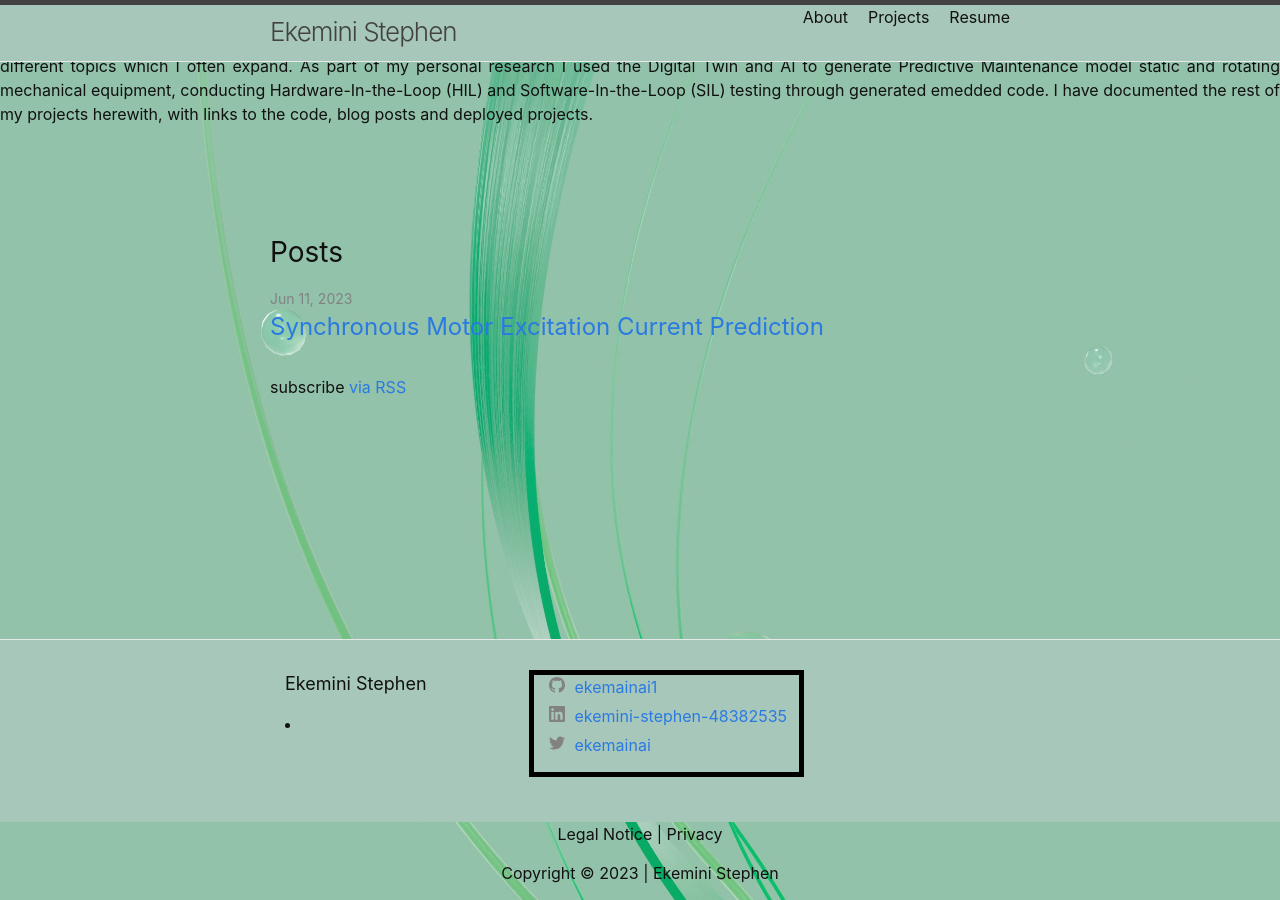
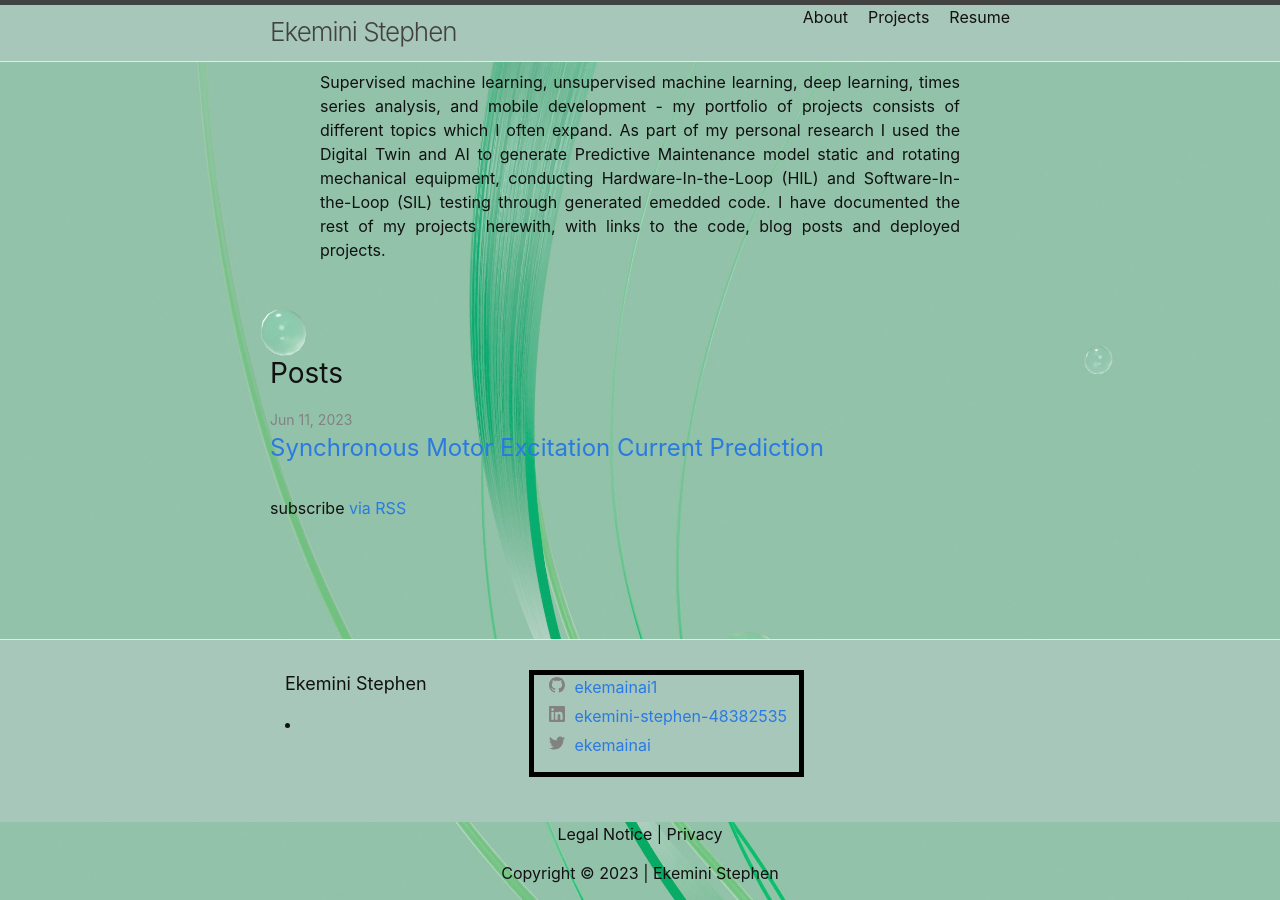
Before and after one commit to ekemainaiML/ekepatkemi, a Jekyll site: the page built from index.markdown, in a window 1280 px wide. Built offline with Jekyll 4.4.1, drawn with Linux system fonts in a browser that asks for light colours.

Commit message:
Adjust margins

```diff
--- a/_layouts/default.html
+++ b/_layouts/default.html
@@ -21,7 +21,7 @@
 
     <main class="page-content" aria-label="Content">
       <div class="header-col header-col-3" style="display: block; overflow: auto;">
-        <p style="text-align: justify;">{{- site.description | escape -}}</p>
+        <p style="margin: 40px 20em 0% 20em; text-align: justify;">{{- site.description | escape -}}</p>
       </div>
       <div class="wrapper" style="margin-top: 90px;">
         {{ content }}
```
